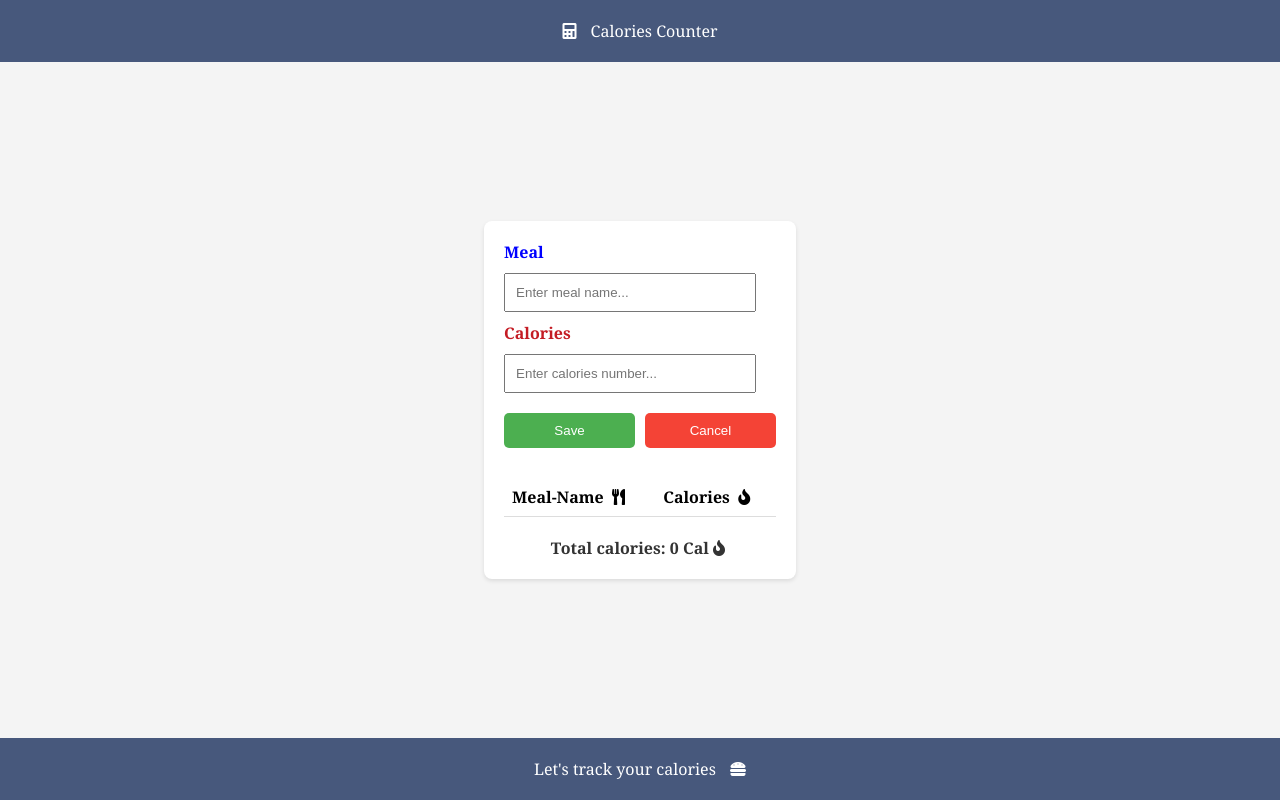
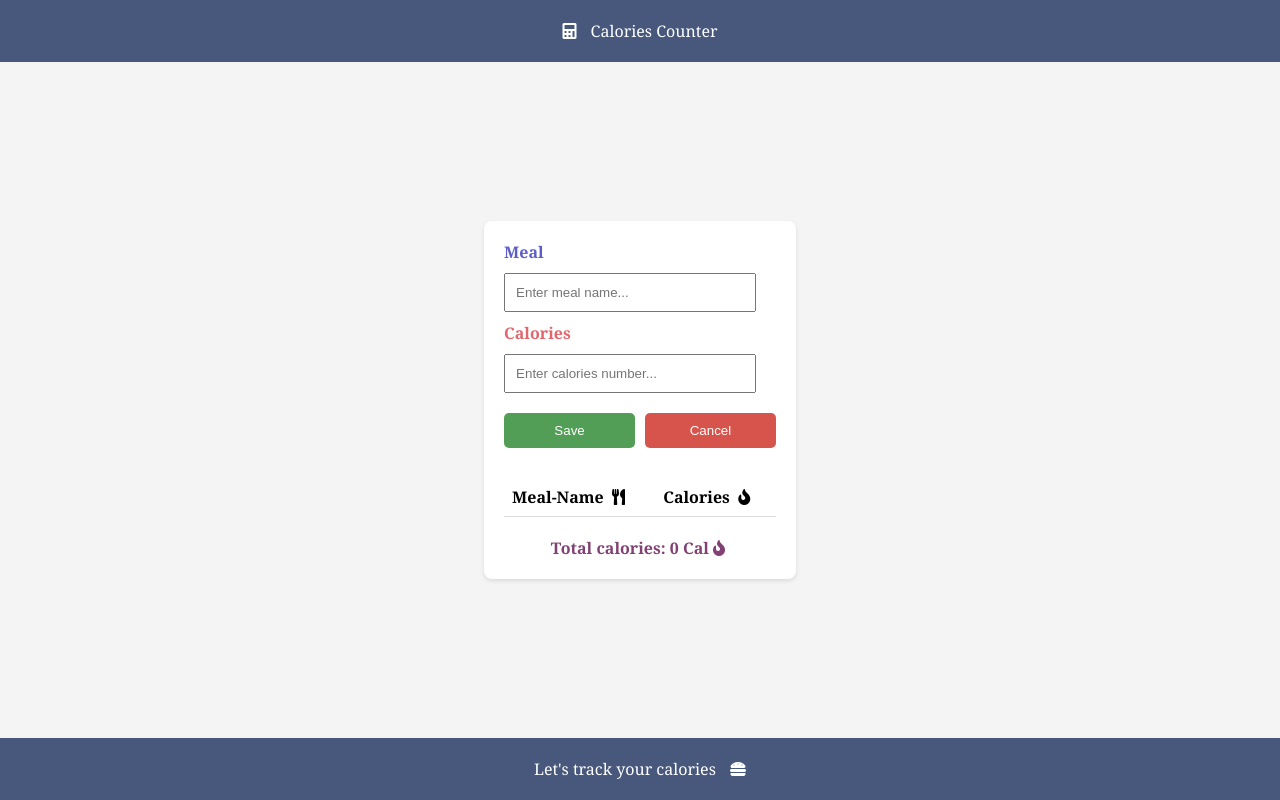
Before and after one commit to Dexxba/Mdoul_323_Calorie_Counter, a website built with webpack: page src/index.html in a window 1280 px wide. Built offline with nearby package versions, Linux system fonts and the light colour scheme.

Commit message:
Adjusting CSS so that the colors aren't as aggressive.

```diff
--- a/src/styles.css
+++ b/src/styles.css
@@ -70,12 +70,12 @@ button {
 }
 
 #saveButton {
-    background-color: #4CAF50;
+    background-color: #539e56;
     color: white;
 }
 
 #cancelButton {
-    background-color: #f44336;
+    background-color: #d6544b;
     color: white;
 }
 
@@ -92,13 +92,13 @@ button:hover {
 .mealTable th, .mealTable td {
     text-align: left;
     padding: 8px;
-    border-bottom: 1px solid #ddd;
+    border-bottom: 1px solid #dddddd;
 }
 
 #totalCalories {
     margin-top: 20px;
     font-weight: bold;
-    color: #333;
+    color: #814273;
     transition: all 0.5s ease;
 }
 
@@ -115,10 +115,10 @@ button:hover {
     font-family: fantasy;
 }
 label[for="mealName"] {
-    color: blue;
+    color: rgb(93, 93, 199);
     font-weight: bold;
   }
   label[for="caloriesNumber"] {
-    color: rgb(196, 28, 36);
+    color: rgb(226, 102, 108);
     font-weight: bold;
   }
```
